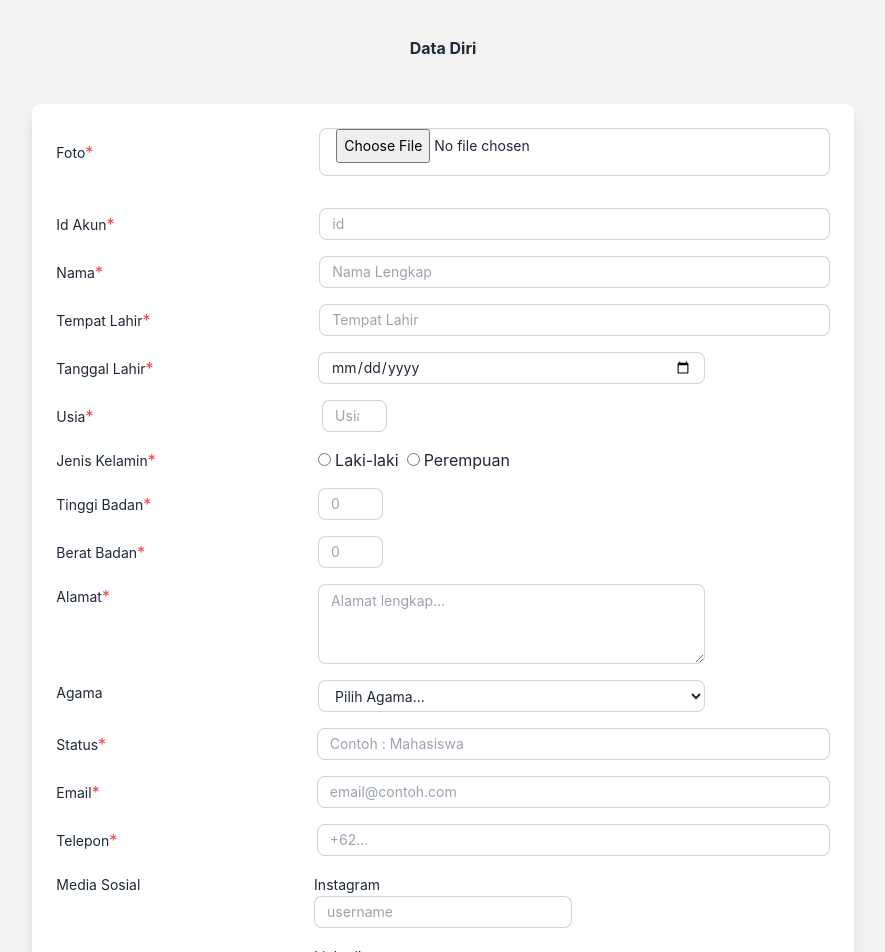
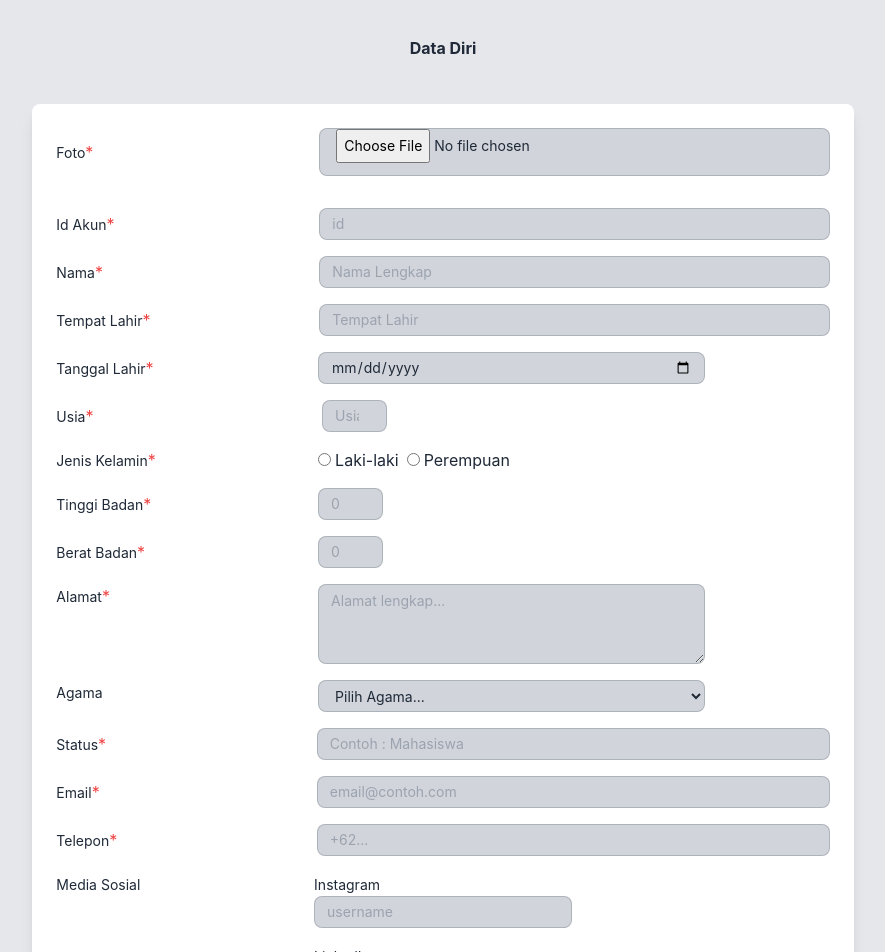
Before and after one commit to vikripermana21/PersonalWeb-Helsa, a React (Create React App) app in the folder frontend/: page /datadiri/create in a window 1280 px wide. Shown: the top 952 px of the page, without its empty margins (197-1082 px from the left). Built offline with nearby package versions, Linux system fonts and the light colour scheme.

Commit message:
Perbaikan PDF CV, belum ada foto

```diff
--- a/frontend/src/components/DataDiri/dataDiriCreate.js
+++ b/frontend/src/components/DataDiri/dataDiriCreate.js
@@ -59,7 +59,7 @@ const DataDiriCreate = () => {
   }
 
   return (
-    <div className="bg-base-200 h-auto box-border p-4">
+    <div className="bg-gray-200 h-auto box-border p-4">
       <div className="flex justify-center items-center mt-5">
         <h1>
           <b>Data Diri</b>
@@ -75,7 +75,7 @@ const DataDiriCreate = () => {
               </label>
               <input
                 type="file"
-                className="input input-bordered input-md w-2/3"
+                className="bg-gray-300 input input-bordered input-md w-2/3"
                 onChange={(e) => setFoto(e.target.files[0])}
               />
             </div>
@@ -93,7 +93,7 @@ const DataDiriCreate = () => {
               <input
                 type="number"
                 placeholder="id"
-                className="input input-bordered input-sm w-2/3"
+                className="bg-gray-300 input input-bordered input-sm w-2/3"
                 onChange={(e) => setIdAkun(e.target.value)}
               />
             </div>
@@ -105,7 +105,7 @@ const DataDiriCreate = () => {
               <input
                 type="text"
                 placeholder="Nama Lengkap"
-                className="input input-bordered input-sm w-2/3"
+                className="bg-gray-300 input input-bordered input-sm w-2/3"
                 onChange={(e) => setNama(e.target.value)}
               />
             </div>
@@ -117,7 +117,7 @@ const DataDiriCreate = () => {
               <input
                 type="text"
                 placeholder="Tempat Lahir"
-                className="input input-bordered input-sm w-2/3"
+                className="bg-gray-300 input input-bordered input-sm w-2/3"
                 onChange={(e) => setTempatLahir(e.target.value)}
               />
             </div>
@@ -129,7 +129,7 @@ const DataDiriCreate = () => {
                 </label>
                 <input
                   type="date"
-                  className="input input-bordered input-sm w-1/2"
+                  className="bg-gray-300 input input-bordered input-sm w-1/2"
                   onChange={(e) => setTanggalLahir(e.target.value)}
                 />
               </div>
@@ -142,7 +142,7 @@ const DataDiriCreate = () => {
               <input
                 type="number"
                 placeholder="Usia"
-                className="input input-bordered input-sm w-1/12"
+                className="bg-gray-300 input input-bordered input-sm w-1/12"
                 onChange={(e) => setUsia(e.target.value)}
               />
             </div>
@@ -185,7 +185,7 @@ const DataDiriCreate = () => {
                 <input
                   type="number"
                   placeholder="0"
-                  className="input input-bordered input-sm w-1/12"
+                  className="bg-gray-300 input input-bordered input-sm w-1/12"
                   onChange={(e) => setTinggiBadan(e.target.value)}
                 />
               </div>
@@ -199,7 +199,7 @@ const DataDiriCreate = () => {
                 <input
                   type="number"
                   placeholder="0"
-                  className="input input-bordered input-sm w-1/12"
+                  className="bg-gray-300 input input-bordered input-sm w-1/12"
                   onChange={(e) => setBeratBadan(e.target.value)}
                 />
               </div>
@@ -212,7 +212,7 @@ const DataDiriCreate = () => {
                 </label>
                 <textarea
                   placeholder="Alamat lengkap..."
-                  className="input input-bordered input-sm w-1/2 h-20"
+                  className="bg-gray-300 input input-bordered input-sm w-1/2 h-20"
                   onChange={(e) => setAlamat(e.target.value)}
                 />
               </div>
@@ -223,7 +223,7 @@ const DataDiriCreate = () => {
                   <span className="label-text">Agama</span>
                 </label>
                 <select
-                  className="input input-sm input-bordered w-1/2"
+                  className="bg-gray-300 input input-sm input-bordered w-1/2"
                   size="1"
                   onChange={(e) => setAgama(e.target.value)}
                 >
@@ -245,7 +245,7 @@ const DataDiriCreate = () => {
               <input
                 type="text"
                 placeholder="Contoh : Mahasiswa"
-                className="input input-bordered input-sm w-2/3"
+                className="bg-gray-300 input input-bordered input-sm w-2/3"
                 onChange={(e) => setStatus(e.target.value)}
               />
             </div>
@@ -258,7 +258,7 @@ const DataDiriCreate = () => {
                 <input
                   type="email"
                   placeholder="email@contoh.com"
-                  className="input input-bordered input-sm w-2/3"
+                  className="bg-gray-300 input input-bordered input-sm w-2/3"
                   onChange={(e) => setEmail(e.target.value)}
                 />
               </div>
@@ -272,7 +272,7 @@ const DataDiriCreate = () => {
                 <input
                   type="tel"
                   placeholder="+62..."
-                  className="input input-bordered input-sm w-2/3"
+                  className="bg-gray-300 input input-bordered input-sm w-2/3"
                   onChange={(e) => setTelp(e.target.value)}
                 />
               </div>
@@ -290,7 +290,7 @@ const DataDiriCreate = () => {
                     <input
                       type="text"
                       placeholder="username"
-                      className="input input-bordered input-sm w-full"
+                      className="bg-gray-300 input input-bordered input-sm w-full"
                       onChange={(e) => setInstagram(e.target.value)}
                     />
                   </div>
@@ -301,7 +301,7 @@ const DataDiriCreate = () => {
                     <input
                       type="text"
                       placeholder="username"
-                      className="input input-bordered input-sm w-full"
+                      className="bg-gray-300 input input-bordered input-sm w-full"
                       onChange={(e) => setLinkedin(e.target.value)}
                     />
                   </div>
@@ -312,7 +312,7 @@ const DataDiriCreate = () => {
                     <input
                       type="text"
                       placeholder="username"
-                      className="input input-bordered input-sm w-full"
+                      className="bg-gray-300 input input-bordered input-sm w-full"
                       onChange={(e) => setGithub(e.target.value)}
                     />
                   </div>
--- a/frontend/src/components/dashboard.js
+++ b/frontend/src/components/dashboard.js
@@ -80,7 +80,7 @@ const Dashboard = () => {
         "Github: " + cvData.personal.github,
       ];
 
-      doc.setFontSize(12);
+      doc.setFontSize(11);
       doc.text(20, 40, personalInfo);
 
       let startY = 125;
@@ -98,6 +98,11 @@ const Dashboard = () => {
           education.tahun_akhir_ajaran,
         ]),
         startY: startY + 5,
+        theme: 'grid', // Use 'grid' theme for borders
+        styles: {
+          lineWidth: 0.1, // Border width
+          lineColor: [0, 0, 0], // Black color
+        },
       });
 
       // Organisasi
@@ -114,6 +119,11 @@ const Dashboard = () => {
           organization.tanggal_akhir_menjabat,
         ]),
         startY: startY + 5,
+        theme: 'grid', // Use 'grid' theme for borders
+        styles: {
+          lineWidth: 0.1, // Border width
+          lineColor: [0, 0, 0], // Black color
+        },
       });
 
       // Skill
@@ -125,6 +135,11 @@ const Dashboard = () => {
         head: [["Nama Skill", "Capability"]],
         body: cvData.skills.map((skill) => [skill.nama_skill, skill.capability + "%"]),
         startY: startY + 5,
+        theme: 'grid', // Use 'grid' theme for borders
+        styles: {
+          lineWidth: 0.1, // Border width
+          lineColor: [0, 0, 0], // Black color
+        },
       });
 
       // Portofolio
@@ -136,6 +151,11 @@ const Dashboard = () => {
         head: [["Nama Portofolio", "Deskripsi"]],
         body: cvData.portfolio.map((portfolio) => [portfolio.nama_portofolio, portfolio.deskripsi_portofolio]),
         startY: startY + 5,
+        theme: 'grid', // Use 'grid' theme for borders
+        styles: {
+          lineWidth: 0.1, // Border width
+          lineColor: [0, 0, 0], // Black color
+        },
       });
 
       const pdfDataUri = doc.output("datauristring");
```
Also changed, not shown: frontend/src/components/DataDiri/dataDiriDetails.js (+95 -49 lines), frontend/src/components/DataDiri/dataDiriEdit.js (+17 -17 lines), 1 other file (tests, documents, lock files or other folders).
